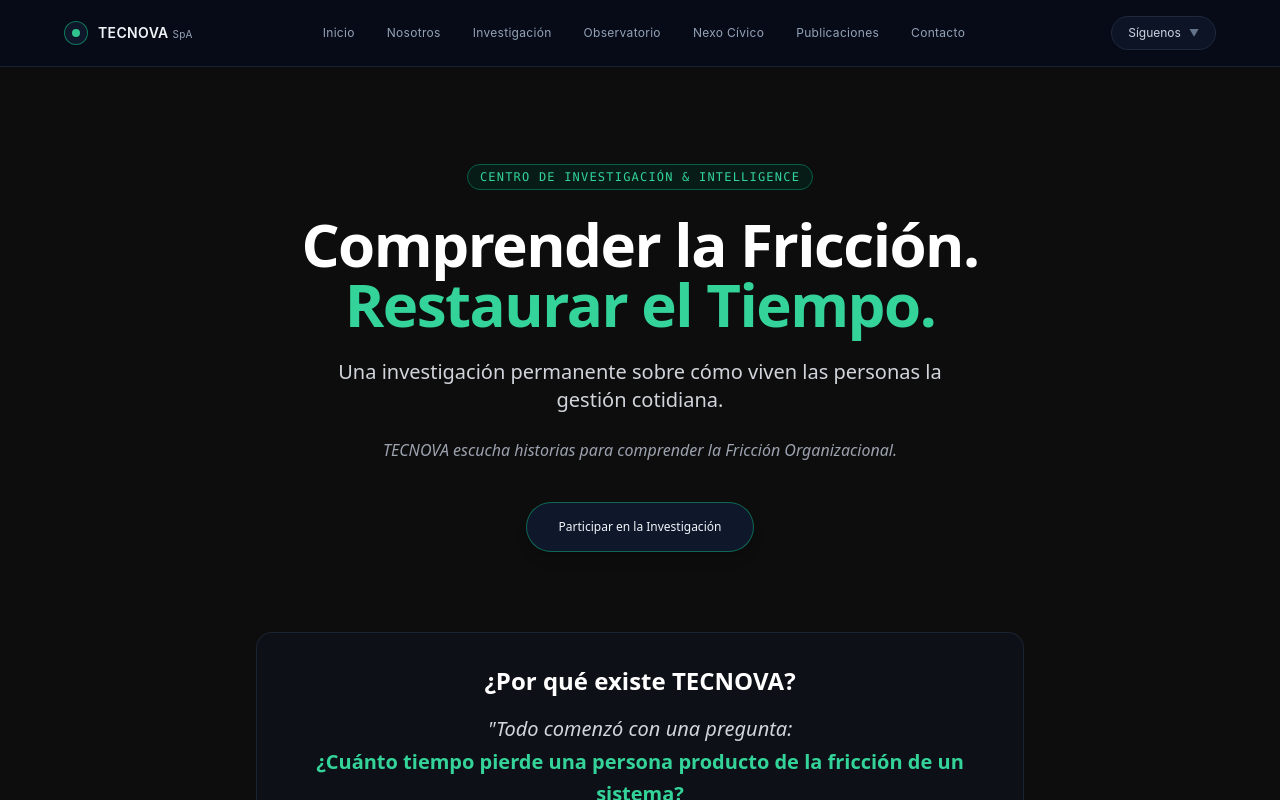
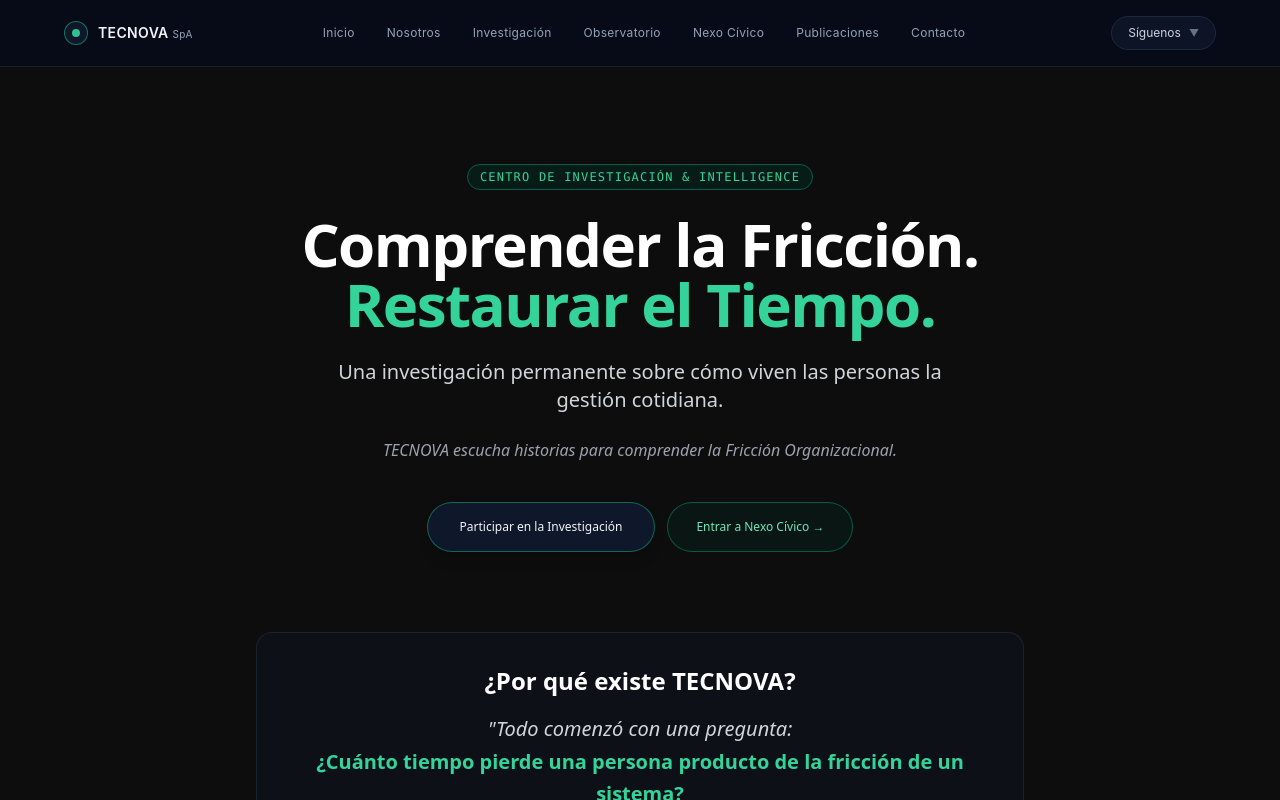
Before and after one commit to tecnova1/tecnova-platform, a Next.js app: page / in a window 1280 px wide. Shown: the top 800 px of the page. Built offline with nearby package versions, Linux system fonts and the light colour scheme.

Commit message:
fix: add visible Nexo Cívico entrance to production home

```diff
--- a/app/page.tsx
+++ b/app/page.tsx
@@ -25,8 +25,11 @@ export default function Home() {
         </p>
 
         {/* COMPONENTE MODAL INTERNO */}
-        <div className="pt-3 sm:pt-4 flex justify-center">
+        <div className="pt-3 sm:pt-4 flex flex-col sm:flex-row justify-center gap-3">
           <ModalInvestigacion />
+          <a href="/nexo" className="inline-flex items-center justify-center rounded-full border border-emerald-700/70 bg-emerald-950/30 px-5 sm:px-7 py-3 sm:py-4 text-xs font-medium text-emerald-300 hover:bg-emerald-900/40 transition">
+            Entrar a Nexo Cívico →
+          </a>
         </div>
       </section>
 
```
